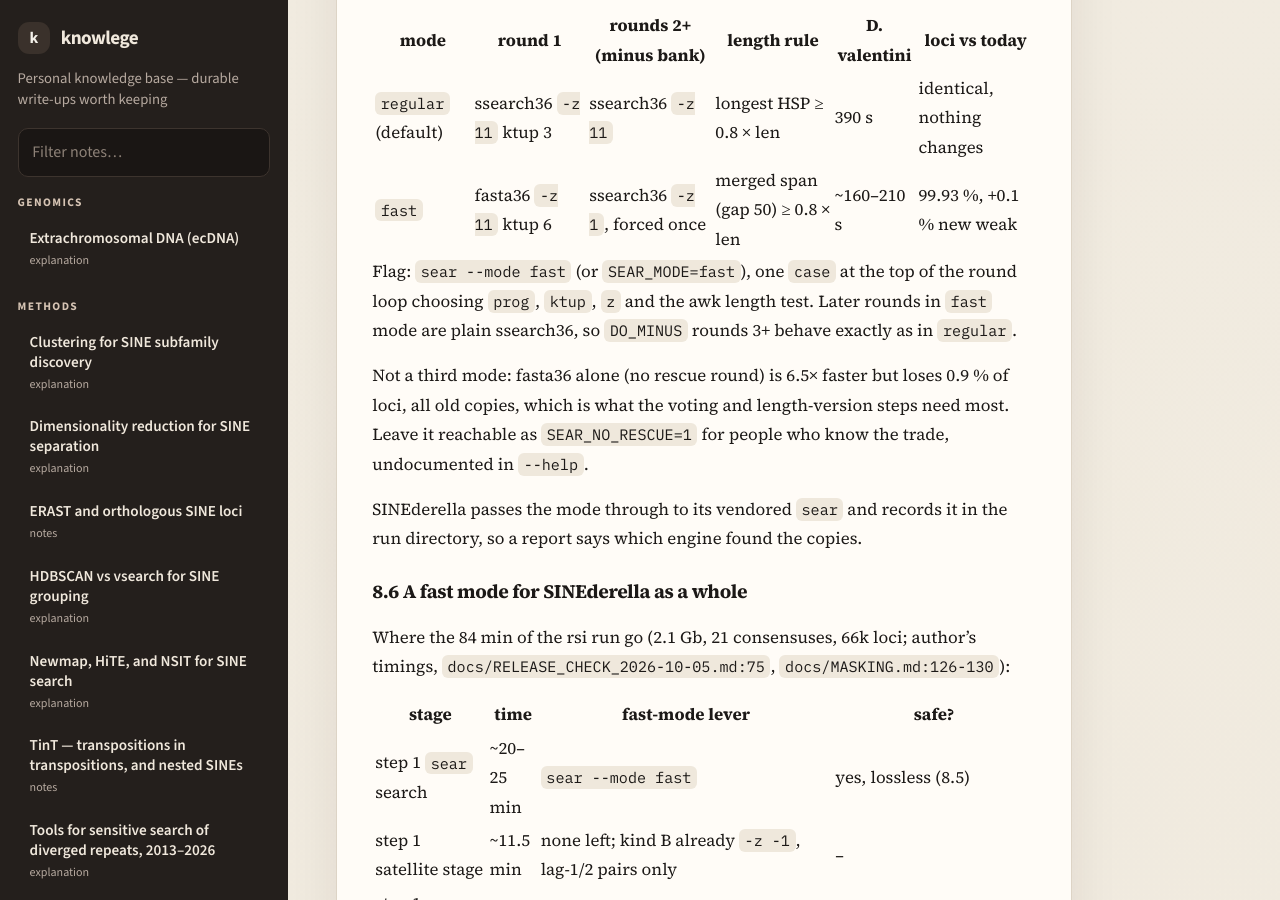
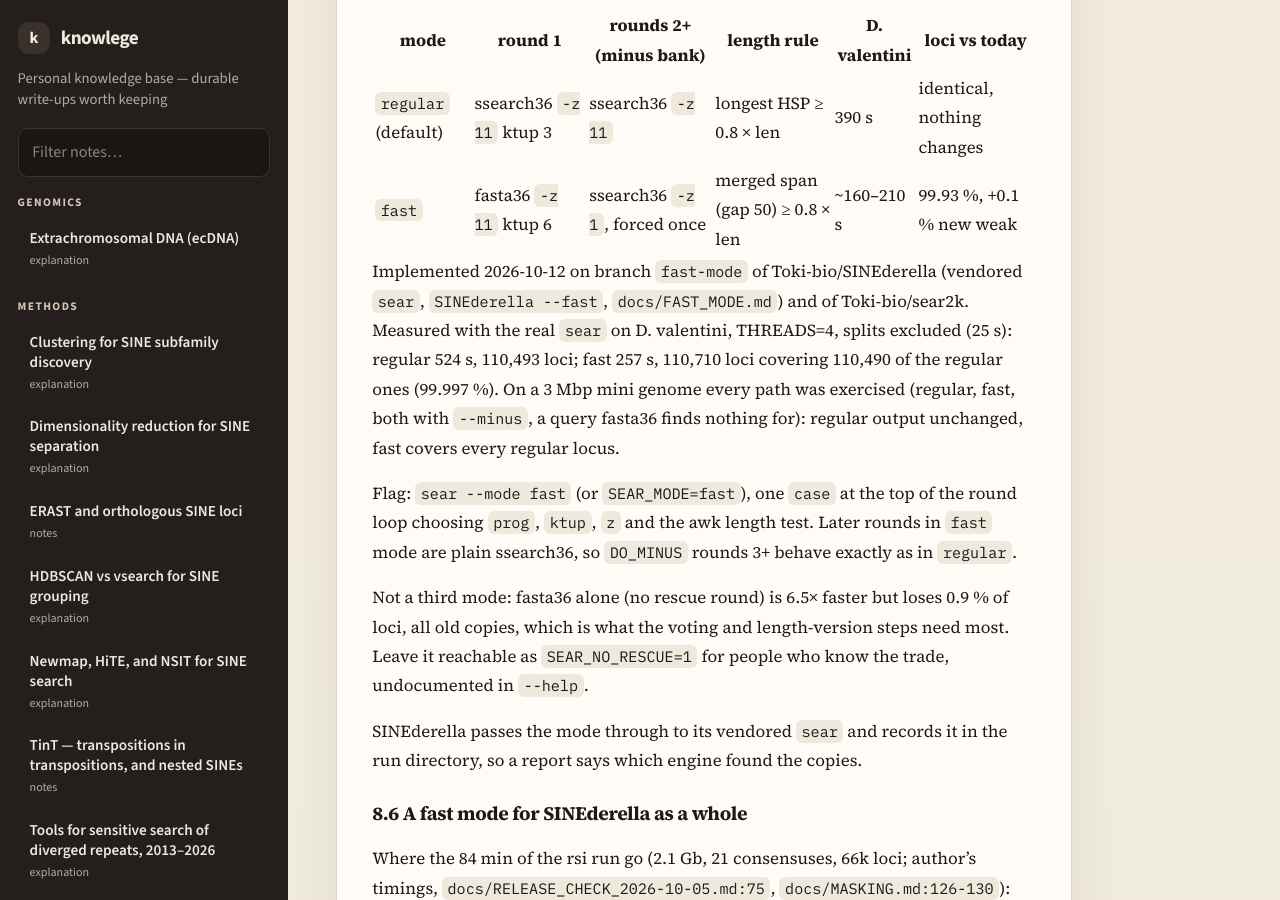
Before and after one commit to Toki-bio/knowlege, a Jekyll site: the page built from projects/sine-search-strategy.md, in a window 1280 px wide and 900 px high, scrolled down 17141 px. Built offline with Jekyll 4.4.1, drawn with Linux system fonts in a browser that asks for light colours.

Commit message:
Strategy note: fast mode implemented, real sear measurements
Co-Authored-By: Claude Fable 5.1 <noreply@anthropic.com>
Claude-Session: https://claude.ai/code/session_01EVAwD2x1AiE7RLvveJj8JY

```diff
--- a/projects/sine-search-strategy.md
+++ b/projects/sine-search-strategy.md
@@ -409,6 +409,14 @@ ones (the `-z 1` statistics admit slightly different borderline fragments).
 | `regular` (default) | ssearch36 `-z 11` ktup 3 | ssearch36 `-z 11` | longest HSP ≥ 0.8 × len | 390 s | identical, nothing changes |
 | `fast` | fasta36 `-z 11` ktup 6 | ssearch36 `-z 1`, forced once | merged span (gap 50) ≥ 0.8 × len | ~160–210 s | 99.93 %, +0.1 % new weak |
 
+Implemented 2026-10-12 on branch `fast-mode` of Toki-bio/SINEderella (vendored
+`sear`, `SINEderella --fast`, `docs/FAST_MODE.md`) and of Toki-bio/sear2k.
+Measured with the real `sear` on D. valentini, THREADS=4, splits excluded (25 s):
+regular 524 s, 110,493 loci; fast 257 s, 110,710 loci covering 110,490 of the
+regular ones (99.997 %). On a 3 Mbp mini genome every path was exercised
+(regular, fast, both with `--minus`, a query fasta36 finds nothing for): regular
+output unchanged, fast covers every regular locus.
+
 Flag: `sear --mode fast` (or `SEAR_MODE=fast`), one `case` at the top of
 the round loop choosing `prog`, `ktup`, `z` and the awk length test. Later
 rounds in `fast` mode are plain ssearch36, so `DO_MINUS` rounds 3+ behave
```
